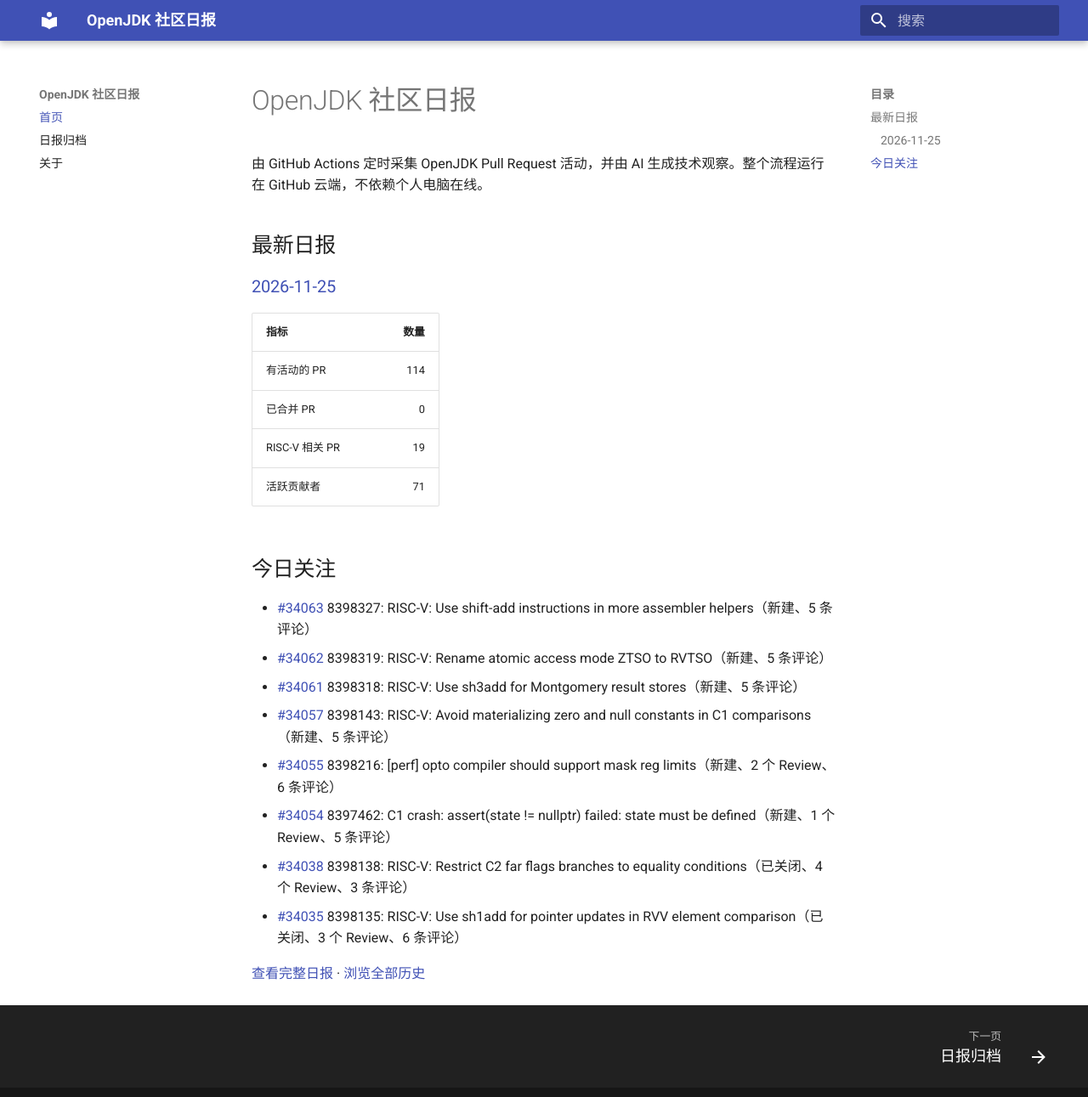
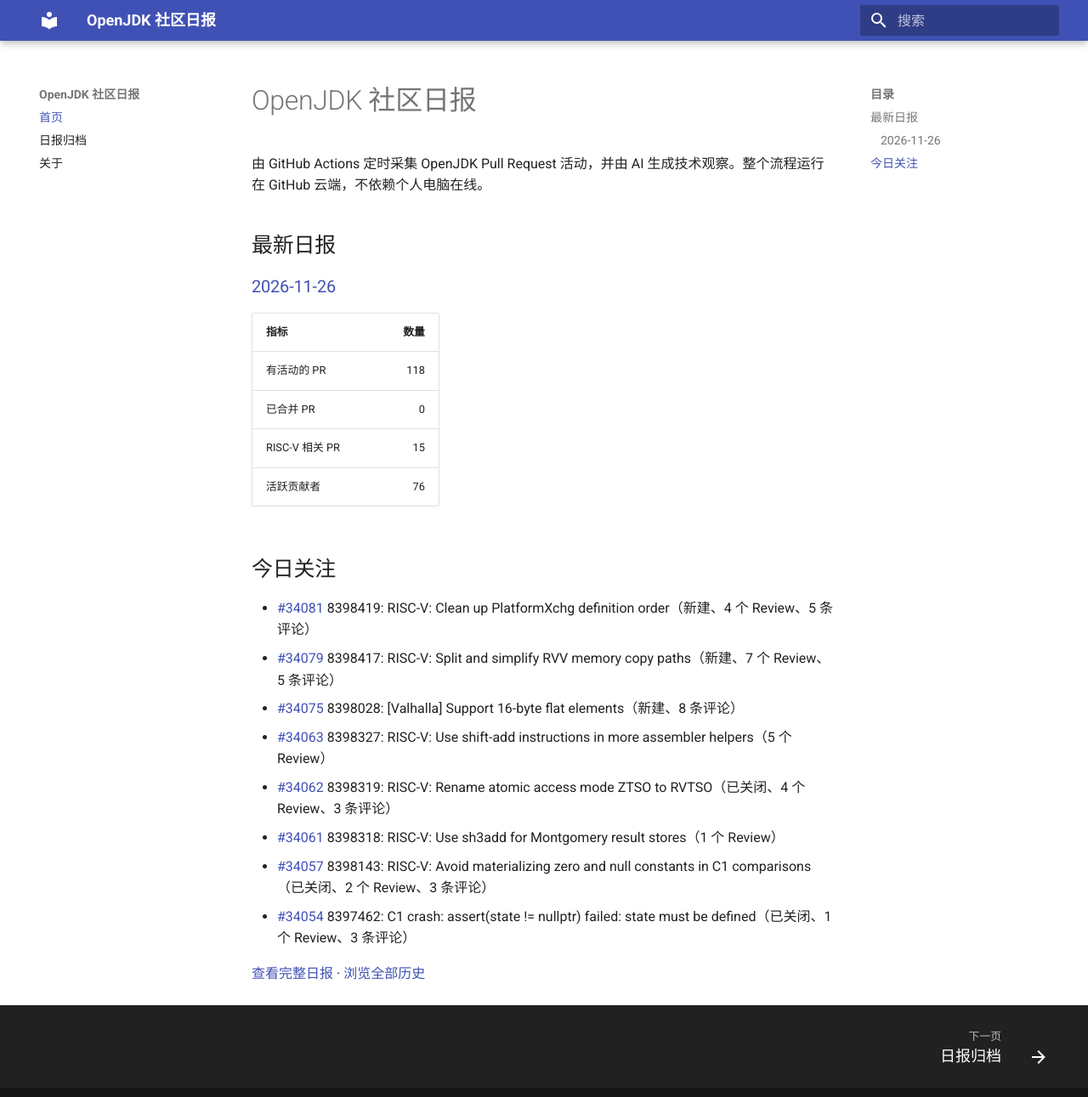
Before and after one commit to DingliZhang/openjdk-daily, an MkDocs documentation site: the page built from docs/index.md, in a window 1280 px wide and 1304 px high. Shown: the top 1291 px of the window at 85% size. Built offline with MkDocs 1.6.1 and Material for MkDocs 9.7.7, drawn with Linux system fonts in a browser that asks for light colours.

Commit message:
report: add OpenJDK daily report

```diff
--- a/docs/index.md
+++ b/docs/index.md
@@ -4,24 +4,24 @@
 
 ## 最新日报
 
-### [2026-11-25](reports/2026/2026-11-25.md)
+### [2026-11-26](reports/2026/2026-11-26.md)
 
 | 指标 | 数量 |
 |---|---:|
-| 有活动的 PR | 114 |
+| 有活动的 PR | 118 |
 | 已合并 PR | 0 |
-| RISC-V 相关 PR | 19 |
-| 活跃贡献者 | 71 |
+| RISC-V 相关 PR | 15 |
+| 活跃贡献者 | 76 |
 
 ## 今日关注
 
-- [#34063](https://github.com/openjdk/jdk/pull/34063) 8398327: RISC-V: Use shift-add instructions in more assembler helpers（新建、5 条评论）
-- [#34062](https://github.com/openjdk/jdk/pull/34062) 8398319: RISC-V: Rename atomic access mode ZTSO to RVTSO（新建、5 条评论）
-- [#34061](https://github.com/openjdk/jdk/pull/34061) 8398318: RISC-V: Use sh3add for Montgomery result stores（新建、5 条评论）
-- [#34057](https://github.com/openjdk/jdk/pull/34057) 8398143: RISC-V: Avoid materializing zero and null constants in C1 comparisons（新建、5 条评论）
-- [#34055](https://github.com/openjdk/jdk/pull/34055) 8398216: [perf] opto compiler should support mask reg limits（新建、2 个 Review、6 条评论）
-- [#34054](https://github.com/openjdk/jdk/pull/34054) 8397462: C1 crash: assert(state != nullptr) failed: state must be defined（新建、1 个 Review、5 条评论）
-- [#34038](https://github.com/openjdk/jdk/pull/34038) 8398138: RISC-V: Restrict C2 far flags branches to equality conditions（已关闭、4 个 Review、3 条评论）
-- [#34035](https://github.com/openjdk/jdk/pull/34035) 8398135: RISC-V: Use sh1add for pointer updates in RVV element comparison（已关闭、3 个 Review、6 条评论）
+- [#34081](https://github.com/openjdk/jdk/pull/34081) 8398419: RISC-V: Clean up PlatformXchg definition order（新建、4 个 Review、5 条评论）
+- [#34079](https://github.com/openjdk/jdk/pull/34079) 8398417: RISC-V: Split and simplify RVV memory copy paths（新建、7 个 Review、5 条评论）
+- [#34075](https://github.com/openjdk/jdk/pull/34075) 8398028: [Valhalla] Support 16-byte flat elements（新建、8 条评论）
+- [#34063](https://github.com/openjdk/jdk/pull/34063) 8398327: RISC-V: Use shift-add instructions in more assembler helpers（5 个 Review）
+- [#34062](https://github.com/openjdk/jdk/pull/34062) 8398319: RISC-V: Rename atomic access mode ZTSO to RVTSO（已关闭、4 个 Review、3 条评论）
+- [#34061](https://github.com/openjdk/jdk/pull/34061) 8398318: RISC-V: Use sh3add for Montgomery result stores（1 个 Review）
+- [#34057](https://github.com/openjdk/jdk/pull/34057) 8398143: RISC-V: Avoid materializing zero and null constants in C1 comparisons（已关闭、2 个 Review、3 条评论）
+- [#34054](https://github.com/openjdk/jdk/pull/34054) 8397462: C1 crash: assert(state != nullptr) failed: state must be defined（已关闭、1 个 Review、3 条评论）
 
-[查看完整日报](reports/2026/2026-11-25.md) · [浏览全部历史](reports/index.md)
+[查看完整日报](reports/2026/2026-11-26.md) · [浏览全部历史](reports/index.md)
```
Also changed, not shown: docs/reports/2026/2026-11-26.md (added, +228 -0 lines), docs/reports/index.md (+2 -1 lines), 2 other files.
